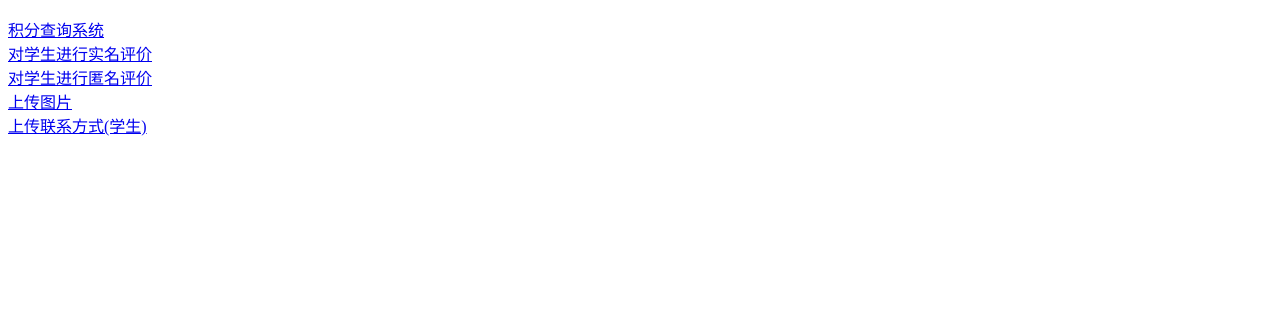
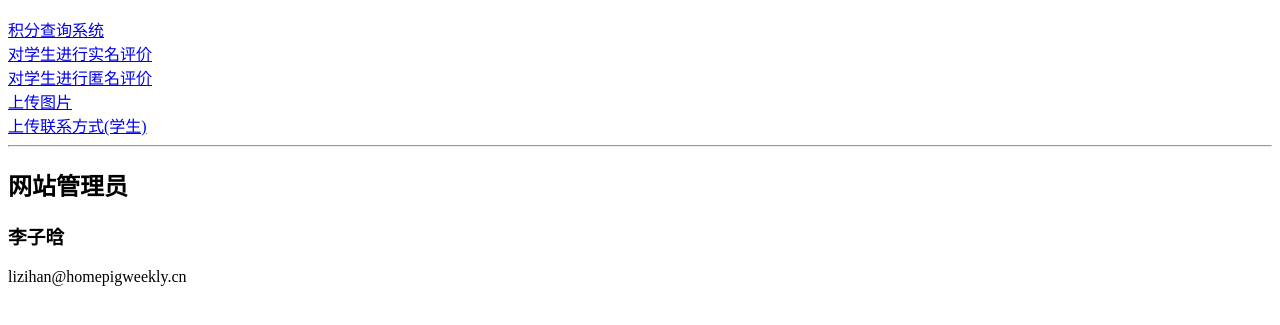
Before and after one commit to HomePigWeekly/667, a plain HTML site: page index.html in a window 1280 px wide. Shown: the part 113-438 px from the top of the page. Drawn offline with Linux system fonts and the light colour scheme.

Commit message:
add admin info

```diff
--- a/index.html
+++ b/index.html
@@ -11,5 +11,9 @@
         <a href="https://www.wjx.cn/vj/wjt0A0z.aspx">对学生进行匿名评价</a><br />
         <a href="https://docs.qq.com/form/page/DS1FjWndWYnlLSUpC">上传图片</a><br />
         <a href="https://docs.qq.com/form/page/DS2tkRHJxeWVyUVZo">上传联系方式(学生)</a><br />
+        <hr />
+        <h2>网站管理员</h2>
+        <h3>李子晗</h3>
+        <p>lizihan@homepigweekly.cn</p>
     </body>
 </html>
```
